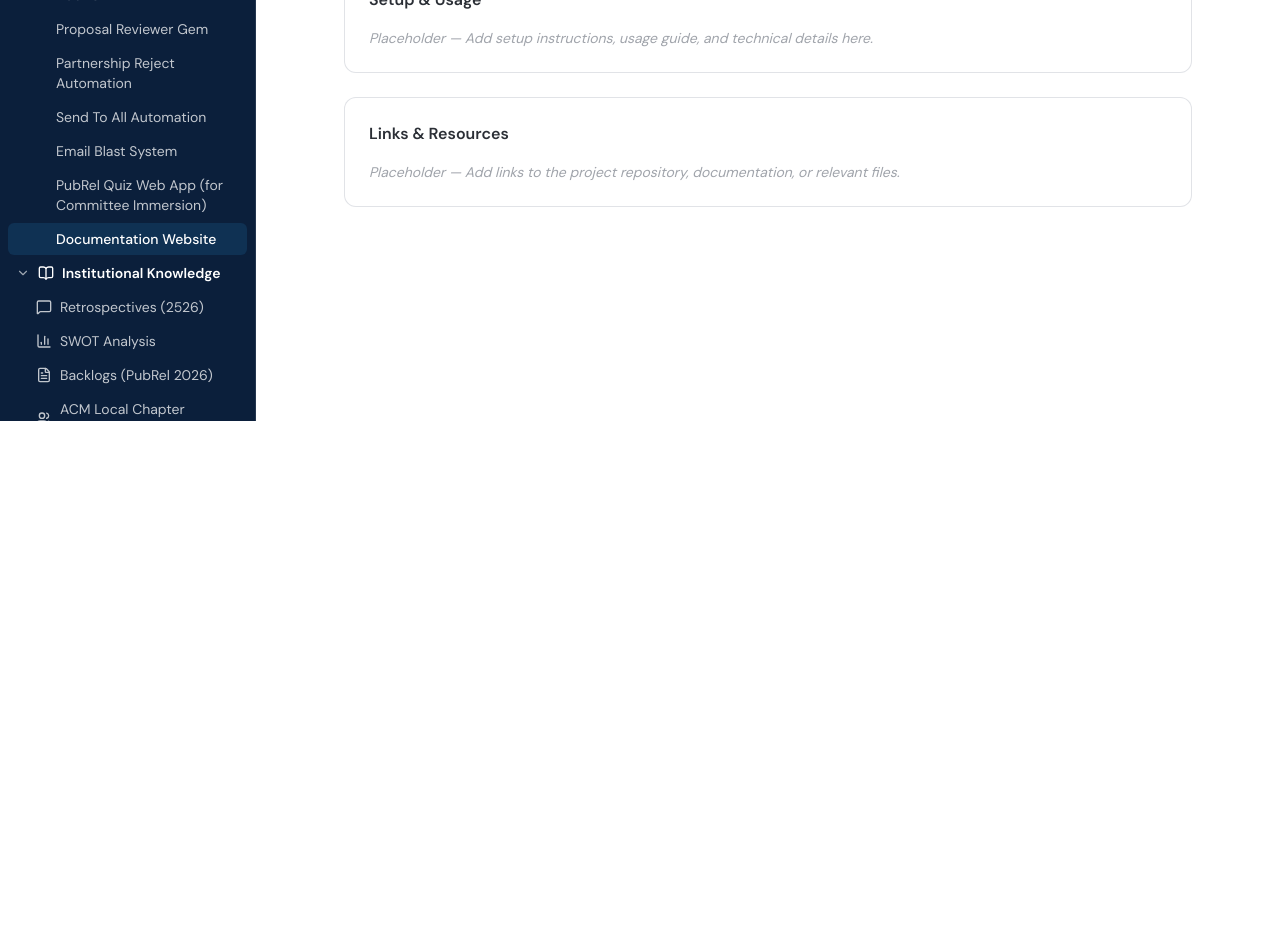
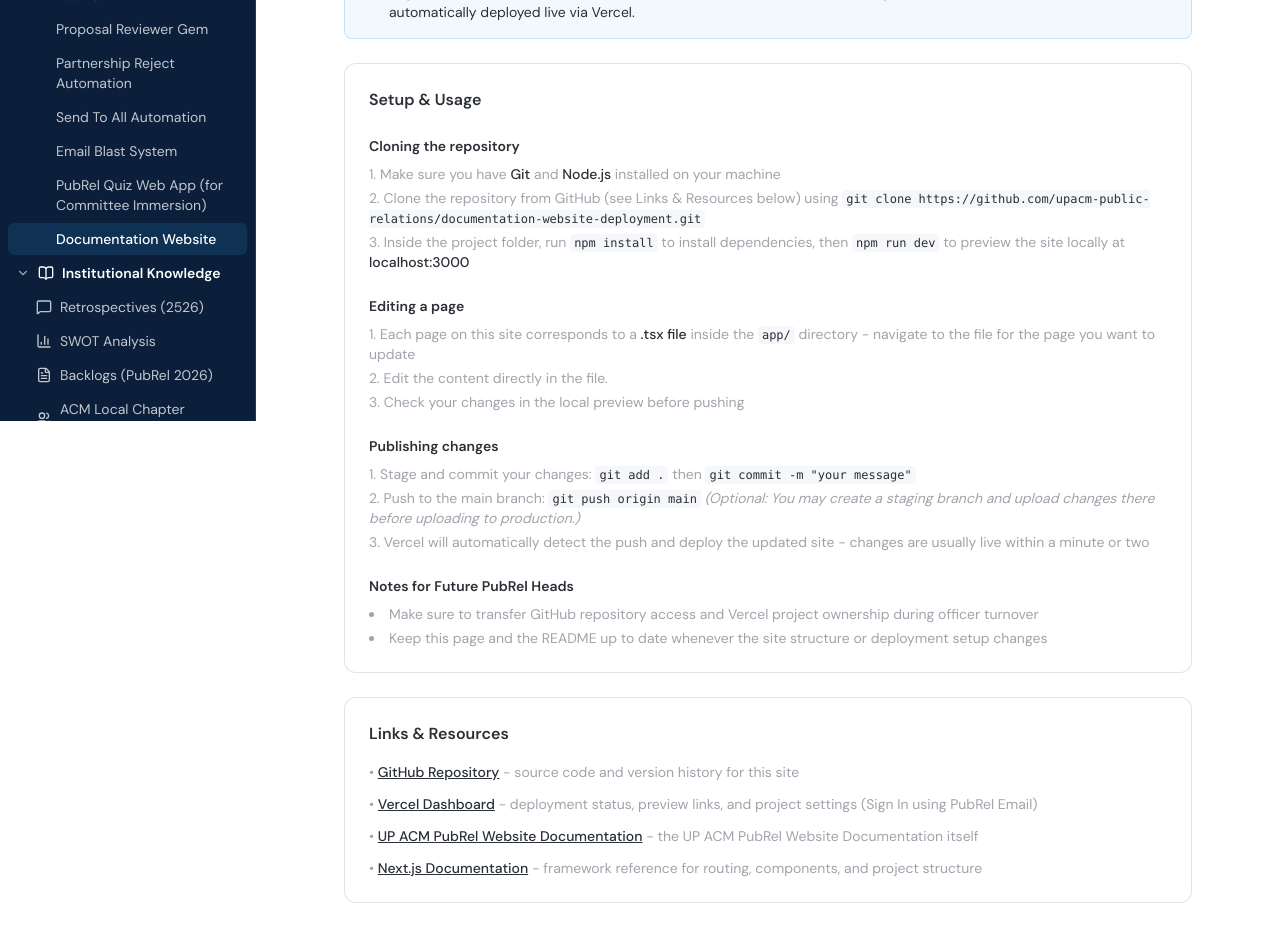
Before and after one commit to upacm-public-relations/documentation-website-deployment, a Next.js app: page /operations/automation/documentation-website in a window 1280 px wide. Shown: the part 380-1322 px from the top of the page. Before the commit the page ends 801 px from the top, so only its background shows below. Built offline with nearby package versions, Linux system fonts and the light colour scheme.

Commit message:
updated the Documentation Website page

```diff
--- a/app/(docs)/operations/automation/documentation-website/page.tsx
+++ b/app/(docs)/operations/automation/documentation-website/page.tsx
@@ -12,23 +12,121 @@ export default function Page() {
           { label: "Documentation Website" },
         ]}
         title="Documentation Website"
-        description="The PR Committee internal documentation website — this site"
+        description="The PubRel Committee internal documentation website - this site"
       />
       <div className="space-y-6">
+        {/* About */}
         <Callout type="info" title="About this project">
-          Placeholder — Add an overview of this project, its purpose, and how it fits into PR operations.
+          This is the UP ACM PubRel Committee's internal documentation website - the site you're reading right now. It serves as the central knowledge base for all PubRel tools, workflows, and automation projects, making it easier to onboard new members and preserve institutional knowledge across officer terms.
+          <br /><br />
+          Pages are written in React (TSX) and stored in a GitHub repository. Any changes pushed to the main branch are automatically deployed live via Vercel.
         </Callout>
-        <div className="rounded-xl p-6" style={{ background: "var(--card)", border: "1px solid var(--border)" }}>
-          <h2 className="font-semibold mb-4" style={{ color: "var(--foreground)" }}>Setup & Usage</h2>
-          <p className="text-sm italic" style={{ color: "var(--muted-foreground)" }}>
-            Placeholder — Add setup instructions, usage guide, and technical details here.
-          </p>
+
+        {/* Setup & Usage */}
+        <div className="rounded-xl p-6 space-y-6" style={{ background: "var(--card)", border: "1px solid var(--border)" }}>
+          <h2 className="font-semibold" style={{ color: "var(--foreground)" }}>Setup & Usage</h2>
+
+          <div className="space-y-2">
+            <h3 className="text-sm font-semibold" style={{ color: "var(--foreground)" }}>Cloning the repository</h3>
+            <ol className="list-decimal list-inside space-y-1">
+              <li className="text-sm" style={{ color: "var(--muted-foreground)" }}>
+                Make sure you have <span className="font-medium" style={{ color: "var(--foreground)" }}>Git</span> and <span className="font-medium" style={{ color: "var(--foreground)" }}>Node.js</span> installed on your machine
+              </li>
+              <li className="text-sm" style={{ color: "var(--muted-foreground)" }}>
+                Clone the repository from GitHub (see Links & Resources below) using{" "}
+                <code className="text-xs px-1 py-0.5 rounded" style={{ background: "var(--muted)", color: "var(--foreground)" }}>git clone https://github.com/upacm-public-relations/documentation-website-deployment.git</code>
+              </li>
+              <li className="text-sm" style={{ color: "var(--muted-foreground)" }}>
+                Inside the project folder, run{" "}
+                <code className="text-xs px-1 py-0.5 rounded" style={{ background: "var(--muted)", color: "var(--foreground)" }}>npm install</code>{" "}
+                to install dependencies, then{" "}
+                <code className="text-xs px-1 py-0.5 rounded" style={{ background: "var(--muted)", color: "var(--foreground)" }}>npm run dev</code>{" "}
+                to preview the site locally at <span className="font-medium" style={{ color: "var(--foreground)" }}>localhost:3000</span>
+              </li>
+            </ol>
+          </div>
+
+          <div className="space-y-2">
+            <h3 className="text-sm font-semibold" style={{ color: "var(--foreground)" }}>Editing a page</h3>
+            <ol className="list-decimal list-inside space-y-1">
+              <li className="text-sm" style={{ color: "var(--muted-foreground)" }}>
+                Each page on this site corresponds to a <span className="font-medium" style={{ color: "var(--foreground)" }}>.tsx file</span> inside the <code className="text-xs px-1 py-0.5 rounded" style={{ background: "var(--muted)", color: "var(--foreground)" }}>app/</code> directory - navigate to the file for the page you want to update
+              </li>
+              <li className="text-sm" style={{ color: "var(--muted-foreground)" }}>
+                Edit the content directly in the file.
+              </li>
+              <li className="text-sm" style={{ color: "var(--muted-foreground)" }}>
+                Check your changes in the local preview before pushing
+              </li>
+            </ol>
+          </div>
+
+          <div className="space-y-2">
+            <h3 className="text-sm font-semibold" style={{ color: "var(--foreground)" }}>Publishing changes</h3>
+            <ol className="list-decimal list-inside space-y-1">
+              <li className="text-sm" style={{ color: "var(--muted-foreground)" }}>
+                Stage and commit your changes:{" "}
+                <code className="text-xs px-1 py-0.5 rounded" style={{ background: "var(--muted)", color: "var(--foreground)" }}>git add .</code>{" "}
+                then{" "}
+                <code className="text-xs px-1 py-0.5 rounded" style={{ background: "var(--muted)", color: "var(--foreground)" }}>git commit -m "your message"</code>
+              </li>
+              <li className="text-sm" style={{ color: "var(--muted-foreground)" }}>
+                Push to the main branch:{" "}
+                <code className="text-xs px-1 py-0.5 rounded" style={{ background: "var(--muted)", color: "var(--foreground)" }}>git push origin main</code>
+                <i> (Optional: You may create a staging branch and upload changes there before uploading to production.)</i>
+              </li>
+              <li className="text-sm" style={{ color: "var(--muted-foreground)" }}>
+                Vercel will automatically detect the push and deploy the updated site - changes are usually live within a minute or two
+              </li>
+            </ol>
+          </div>
+
+          <div className="space-y-2">
+            <h3 className="text-sm font-semibold" style={{ color: "var(--foreground)" }}>Notes for Future PubRel Heads</h3>
+            <ul className="list-disc list-inside space-y-1">
+              <li className="text-sm" style={{ color: "var(--muted-foreground)" }}>
+                Make sure to transfer GitHub repository access and Vercel project ownership during officer turnover
+              </li>
+              <li className="text-sm" style={{ color: "var(--muted-foreground)" }}>
+                Keep this page and the README up to date whenever the site structure or deployment setup changes
+              </li>
+            </ul>
+          </div>
         </div>
-        <div className="rounded-xl p-6" style={{ background: "var(--card)", border: "1px solid var(--border)" }}>
-          <h2 className="font-semibold mb-4" style={{ color: "var(--foreground)" }}>Links & Resources</h2>
-          <p className="text-sm italic" style={{ color: "var(--muted-foreground)" }}>
-            Placeholder — Add links to the project repository, documentation, or relevant files.
-          </p>
+
+      {/* Links & Resources */}
+      <div className="rounded-xl p-6 space-y-4" style={{ background: "var(--card)", border: "1px solid var(--border)" }}>
+          <h2 className="font-semibold" style={{ color: "var(--foreground)" }}>Links & Resources</h2>
+          <ul className="space-y-3">
+            <li className="text-sm" style={{ color: "var(--muted-foreground)" }}>
+              •{" "}
+              <a href="https://github.com/upacm-public-relations/documentation-website-deployment" target="_blank" rel="noopener noreferrer" className="font-medium underline" style={{ color: "var(--foreground)" }}>
+                GitHub Repository
+              </a>{" "}
+              - source code and version history for this site
+            </li>
+            <li className="text-sm" style={{ color: "var(--muted-foreground)" }}>
+              •{" "}
+              <a href="https://vercel.com/up-acm-pub-rel-s-projects/documentation-website-deployment" target="_blank" rel="noopener noreferrer" className="font-medium underline" style={{ color: "var(--foreground)" }}>
+                Vercel Dashboard
+              </a>{" "}
+              - deployment status, preview links, and project settings (Sign In using PubRel Email)
+            </li>
+            <li className="text-sm" style={{ color: "var(--muted-foreground)" }}>
+              •{" "}
+              <a href="https://upacm-pubrelcom-documentation-website.vercel.app/" target="_blank" rel="noopener noreferrer" className="font-medium underline" style={{ color: "var(--foreground)" }}>
+                UP ACM PubRel Website Documentation
+              </a>{" "}
+              - the UP ACM PubRel Website Documentation itself
+            </li>
+            <li className="text-sm" style={{ color: "var(--muted-foreground)" }}>
+              •{" "}
+              <a href="https://nextjs.org/docs" target="_blank" rel="noopener noreferrer" className="font-medium underline" style={{ color: "var(--foreground)" }}>
+                Next.js Documentation
+              </a>{" "}
+              - framework reference for routing, components, and project structure
+            </li>
+          </ul>
         </div>
       </div>
     </div>
--- a/components/pages/HomePage.tsx
+++ b/components/pages/HomePage.tsx
@@ -33,7 +33,7 @@ const quickAccessCards = [
 ];
 
 const recentUpdates = [
-  { title: "UP ACM PubRel Documentation Website", date: "May 2026", badge: "Ongoing" },
+  { title: "UP ACM PubRel Documentation Website", date: "May 2026", badge: "Active" },
   { title: "Partnership Response Automation", date: "May 2026", badge: "Active" },
   { title: "UP ACM PubRel Email Blaster", date: "April 2026", badge: "Active" },
   { title: "GMail Add-On Proposal Reviewer", date: "April 2026", badge: "Active" },
@@ -96,7 +96,7 @@ export function HomePage() {
           <Sparkles className="h-5 w-5 shrink-0 mt-0.5" style={{ color: "#d4a017" }} />
           <div>
             <p className="font-semibold" style={{ color: "var(--foreground)" }}>
-              Welcome to the UP ACM PubRel Documentation System
+              Welcome to the UP ACM PubRel Documentation Website
             </p>
             <p className="text-sm mt-1" style={{ color: "var(--muted-foreground)" }}>
               This is the official internal turnover knowledge base for future Public Relations Heads.
```
